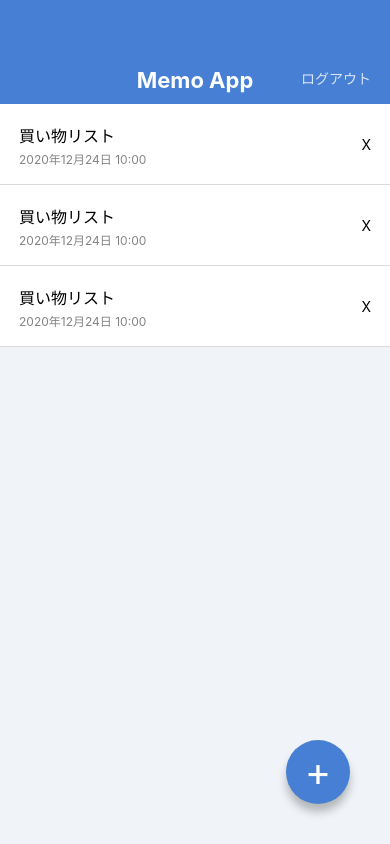
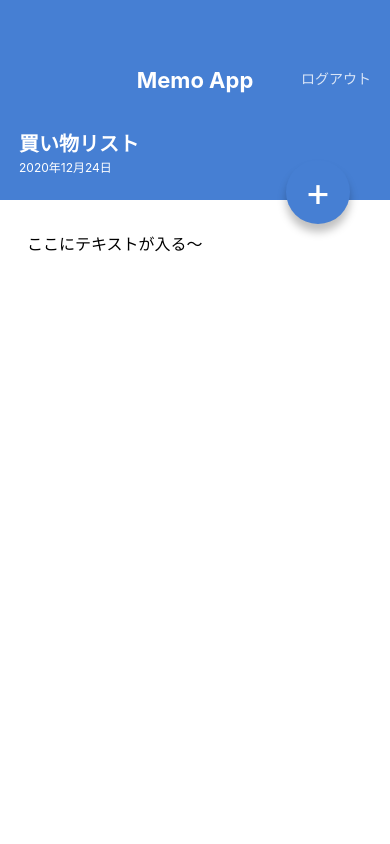
Before and after one commit to sugar-cat7/Memoapp, a React Native app: screen / in a window 390 px wide. Built offline with nearby package versions, Linux system fonts and the light colour scheme.

Commit message:
detail screen追加

```diff
--- a/App.jsx
+++ b/App.jsx
@@ -1,22 +1,10 @@
 import React from 'react';
-import { StyleSheet, View } from 'react-native';
-import AppBar from './src/components/AppBar';
-import MemoList from './src/components/MemoList';
-import CircleButoon from './src/components/CircleButoon';
+import MemoDetailScreen from './src/screens/MemoDetailScreen';
+import MemoListScreen from './src/screens/MemoListScreen';
 
 export default function App() {
   return (
-    <View style={styles.container}>
-      <AppBar />
-      <MemoList />
-      <CircleButoon>+</CircleButoon>
-    </View>
+    // <MemoListScreen />
+    <MemoDetailScreen />
   );
 }
-
-const styles = StyleSheet.create({
-  container: {
-    flex: 1,
-    backgroundColor: '#F0F4F8',
-  },
-});
--- a/src/components/CircleButoon.jsx
+++ b/src/components/CircleButoon.jsx
@@ -1,11 +1,11 @@
 import React from 'react';
 import { StyleSheet, Text, View } from 'react-native';
-import { string } from 'prop-types';
+import { shape, string } from 'prop-types';
 
 const CircleButoon = (props) => {
-  const { children } = props;
+  const { children, style } = props;
   return (
-    <View style={styles.circleButton}>
+    <View style={[styles.circleButton, style]}>
       <Text style={styles.circleButtonLabel}>{children}</Text>
     </View>
   );
@@ -15,6 +15,10 @@ export default CircleButoon;
 
 CircleButoon.propTypes = {
   children: string.isRequired,
+  style: shape(),
+};
+CircleButoon.defaultProps = {
+  style: null,
 };
 
 const styles = StyleSheet.create({
--- /dev/null
+++ b/src/screens/MemoDetailScreen.jsx
@@ -0,0 +1,53 @@
+import React from 'react';
+import { StyleSheet, Text, View, ScrollView } from 'react-native';
+import AppBar from '../components/AppBar';
+import CircleButoon from '../components/CircleButoon';
+
+const MemoDetailScreen = () => (
+  <View style={styles.container}>
+    <AppBar />
+    <View style={styles.memoHeader}>
+      <Text style={styles.memoTitle}>買い物リスト</Text>
+      <Text style={styles.memoDate}>2020年12月24日</Text>
+    </View>
+    <ScrollView style={styles.memoView}>
+      <Text style={styles.memoText}>ここにテキストが入る〜</Text>
+    </ScrollView>
+    <CircleButoon style={{ top: 160, bottom: 'auto' }}>+</CircleButoon>
+  </View>
+);
+
+export default MemoDetailScreen;
+
+const styles = StyleSheet.create({
+  container: {
+    flex: 1,
+    backgroundColor: '#ffffff',
+  },
+  memoHeader: {
+    backgroundColor: '#467FD3',
+    height: 96,
+    justifyContent: 'center',
+    paddingVertical: 24,
+    paddingHorizontal: 19,
+  },
+  memoTitle: {
+    color: '#ffffff',
+    fontSize: 20,
+    lineHeight: 32,
+    fontWeight: 'bold',
+  },
+  memoDate: {
+    color: '#ffffff',
+    fontSize: 12,
+    lineHeight: 16,
+  },
+  memoView: {
+    paddingVertical: 32,
+    paddingHorizontal: 27,
+  },
+  memoText: {
+    fontSize: 16,
+    lineHeight: 24,
+  },
+});
--- /dev/null
+++ b/src/screens/MemoListScreen.jsx
@@ -0,0 +1,22 @@
+import React from 'react';
+import { StyleSheet, View } from 'react-native';
+import AppBar from '../components/AppBar';
+import MemoList from '../components/MemoList';
+import CircleButoon from '../components/CircleButoon';
+
+const MemoListScreen = () => (
+  <View style={styles.container}>
+    <AppBar />
+    <MemoList />
+    <CircleButoon>+</CircleButoon>
+  </View>
+);
+
+export default MemoListScreen;
+
+const styles = StyleSheet.create({
+  container: {
+    flex: 1,
+    backgroundColor: '#F0F4F8',
+  },
+});
```
